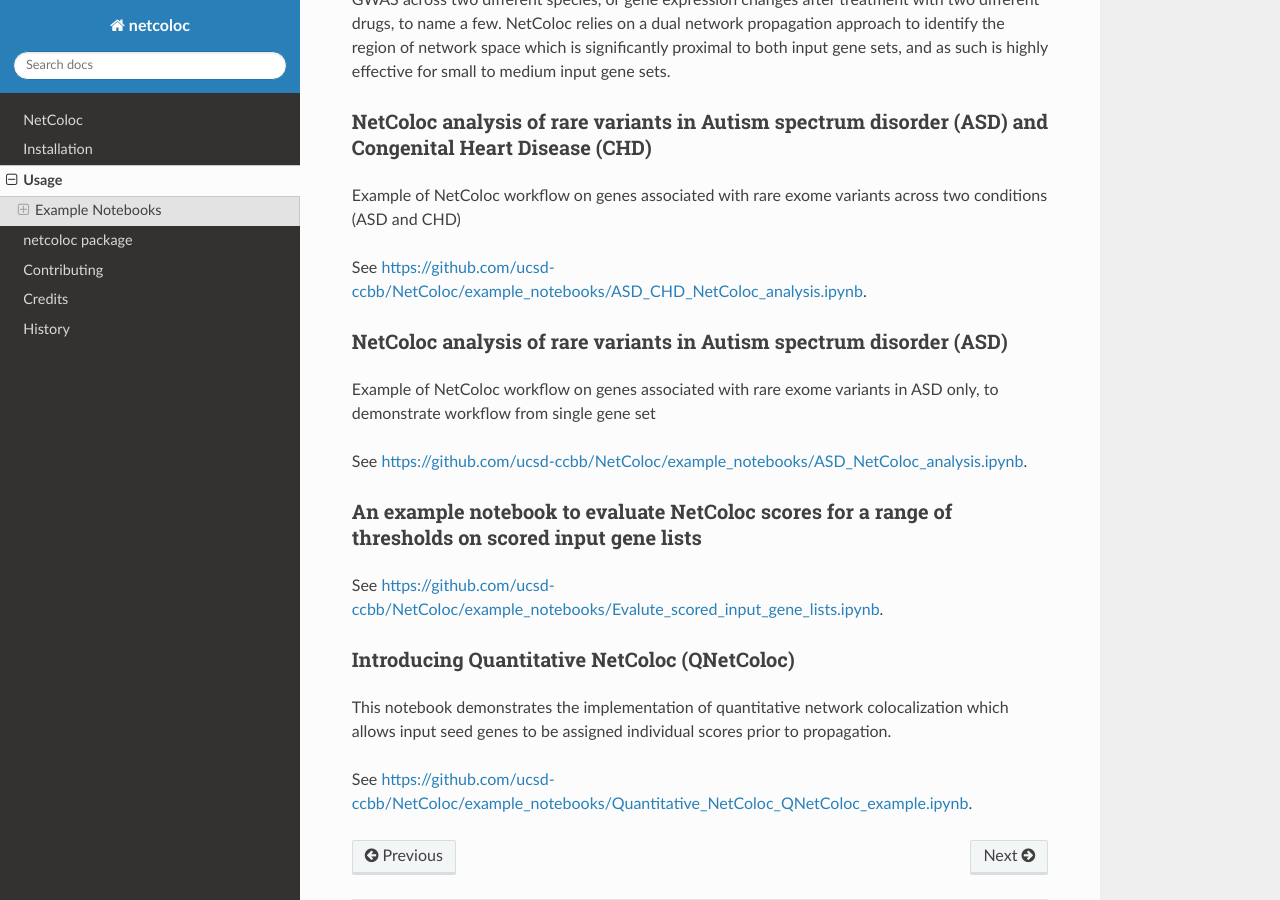
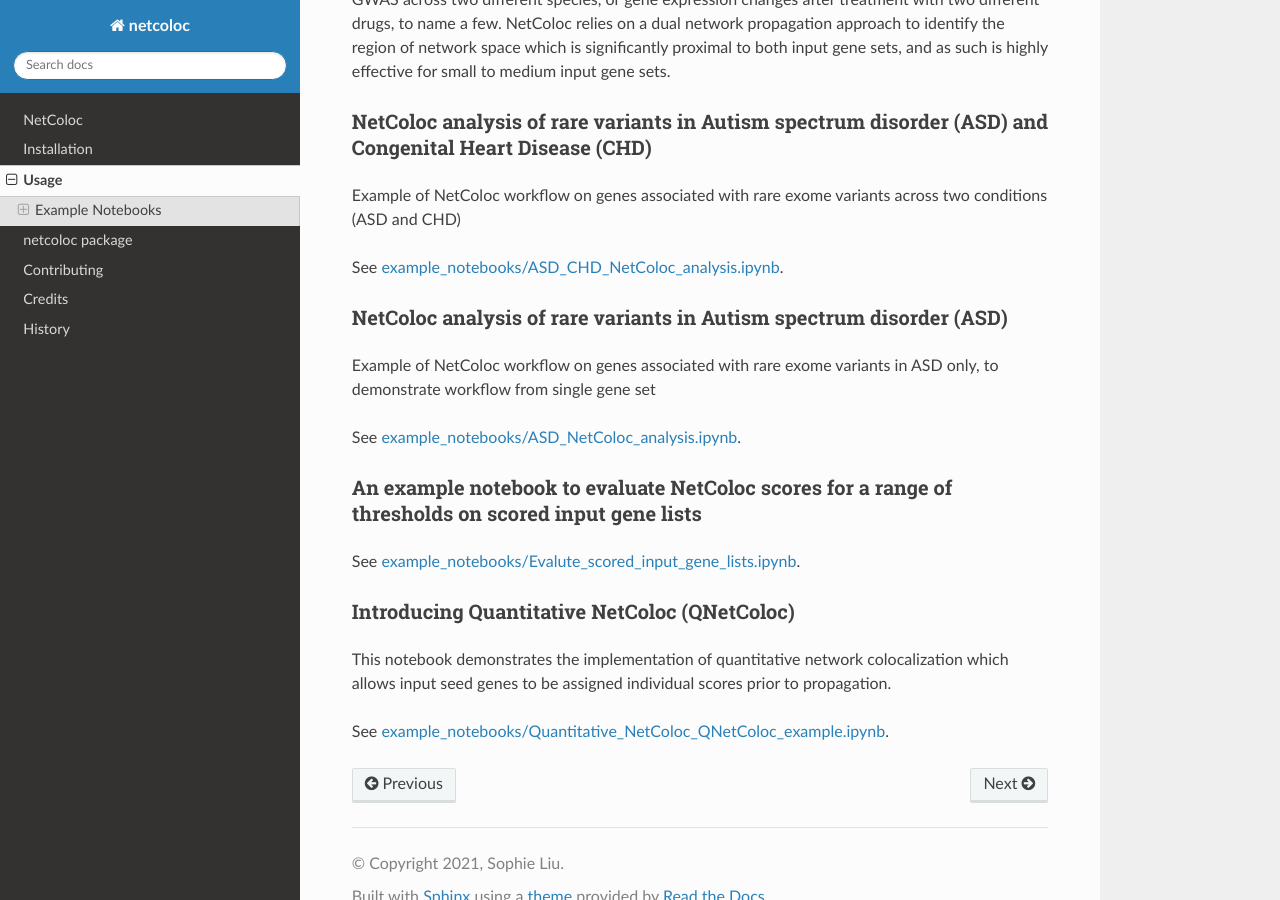
Before and after one commit to ucsd-ccbb/NetColoc, a Sphinx documentation site: the page built from docs/usage.rst, in a window 1280 px wide and 900 px high, scrolled down 679 px. Built offline with Sphinx 7.4.7 and the Read the Docs theme 3.1.0, drawn with Linux system fonts in a browser that asks for light colours; part of the change alters nothing that is shown; some of the changed text lies outside the part shown.

Commit message:
Fixed links in usage.rst

```diff
--- a/docs/usage.rst
+++ b/docs/usage.rst
@@ -11,7 +11,7 @@ To use netcoloc in a project
 Example Notebooks
 -----------------
 
-For example usage, please see `https://github.com/ucsd-ccbb/NetColoc/example_notebooks <https://github.com/ucsd-ccbb/NetColoc/example_notebooks>`__.
+For example usage, please see `NetColoc/example_notebooks <https://github.com/ucsd-ccbb/NetColoc/tree/main/example_notebooks>`__.
 
 For detailed commentary on the NetColoc pipeline see the associated protocal publicaiton at Rosenthal, S.B., Wright, S.N., Liu, S. et al. **Mapping the common gene networks that underlie related diseases.** Nat Protoc 18, 1745–1759 (2023). `https://doi.org/10.1038/s41596-022-00797-1 <https://doi.org/10.1038/s41596-022-00797-1>`__
 
@@ -25,7 +25,7 @@ NetColoc analysis of rare variants in Autism spectrum disorder (ASD) and Congeni
 
 Example of NetColoc workflow on genes associated with rare exome variants across two conditions (ASD and CHD)
 
-See `https://github.com/ucsd-ccbb/NetColoc/example_notebooks/ASD_CHD_NetColoc_analysis.ipynb <https://github.com/ucsd-ccbb/NetColoc/example_notebooks/ASD_CHD_NetColoc_analysis.ipynb>`__.
+See `example_notebooks/ASD_CHD_NetColoc_analysis.ipynb <https://github.com/ucsd-ccbb/NetColoc/tree/main/example_notebooks/ASD_CHD_NetColoc_analysis.ipynb>`__.
 
 
 NetColoc analysis of rare variants in Autism spectrum disorder (ASD)
@@ -33,13 +33,13 @@ NetColoc analysis of rare variants in Autism spectrum disorder (ASD)
 
 Example of NetColoc workflow on genes associated with rare exome variants in ASD only, to demonstrate workflow from single gene set
 
-See `https://github.com/ucsd-ccbb/NetColoc/example_notebooks/ASD_NetColoc_analysis.ipynb <https://github.com/ucsd-ccbb/NetColoc/example_notebooks/ASD_NetColoc_analysis.ipynb>`__.
+See `example_notebooks/ASD_NetColoc_analysis.ipynb <https://github.com/ucsd-ccbb/NetColoc/tree/main/example_notebooks/ASD_NetColoc_analysis.ipynb>`__.
 
 
 An example notebook to evaluate NetColoc scores for a range of thresholds on scored input gene lists
 ^^^^^^^^^^^^^^^^^^^^^^^^^^^^^^^^^^^^^^^^^^^^^^^^^^^^^^^^^^^^^^^^^^^^^^^^^^^^^^^^^^^^^^^^^^^^^^^^^^^^
 
-See `https://github.com/ucsd-ccbb/NetColoc/example_notebooks/Evalute_scored_input_gene_lists.ipynb <https://github.com/ucsd-ccbb/NetColoc/example_notebooks/Evalute_scored_input_gene_lists.ipynb>`__.
+See `example_notebooks/Evalute_scored_input_gene_lists.ipynb <https://github.com/ucsd-ccbb/NetColoc/tree/main/example_notebooks/Evalute_scored_input_gene_lists.ipynb>`__.
 
 
 Introducing Quantitative NetColoc (QNetColoc)
@@ -47,4 +47,4 @@ Introducing Quantitative NetColoc (QNetColoc)
 
 This notebook demonstrates the implementation of quantitative network colocalization which allows input seed genes to be assigned individual scores prior to propagation.
 
-See `https://github.com/ucsd-ccbb/NetColoc/example_notebooks/Quantitative_NetColoc_QNetColoc_example.ipynb <https://github.com/ucsd-ccbb/NetColoc/example_notebooks/Quantitative_NetColoc_QNetColoc_example.ipynb>`__.
+See `example_notebooks/Quantitative_NetColoc_QNetColoc_example.ipynb <https://github.com/ucsd-ccbb/NetColoc/tree/v110/example_notebooks/Quantitative_NetColoc_QNetColoc_example.ipynb>`__.
```
